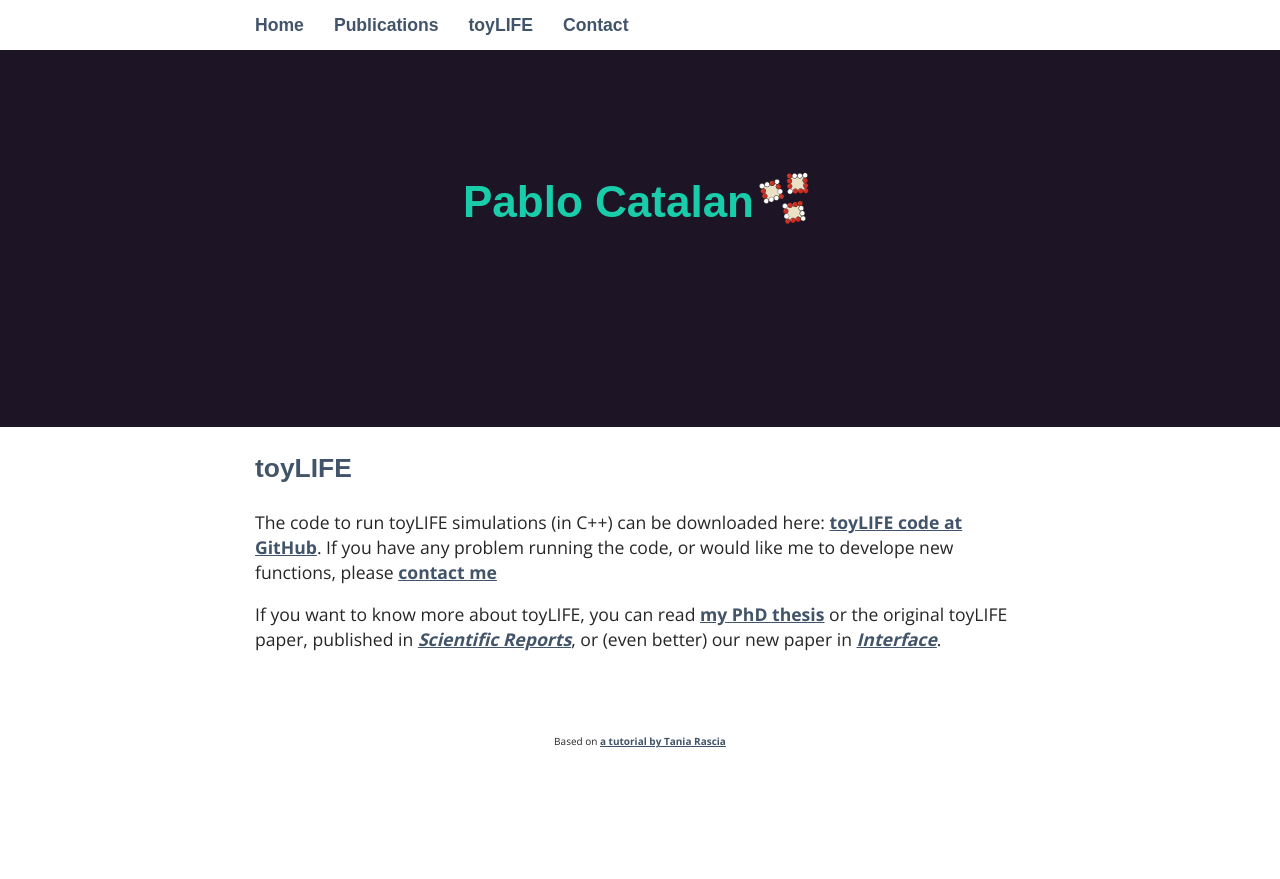
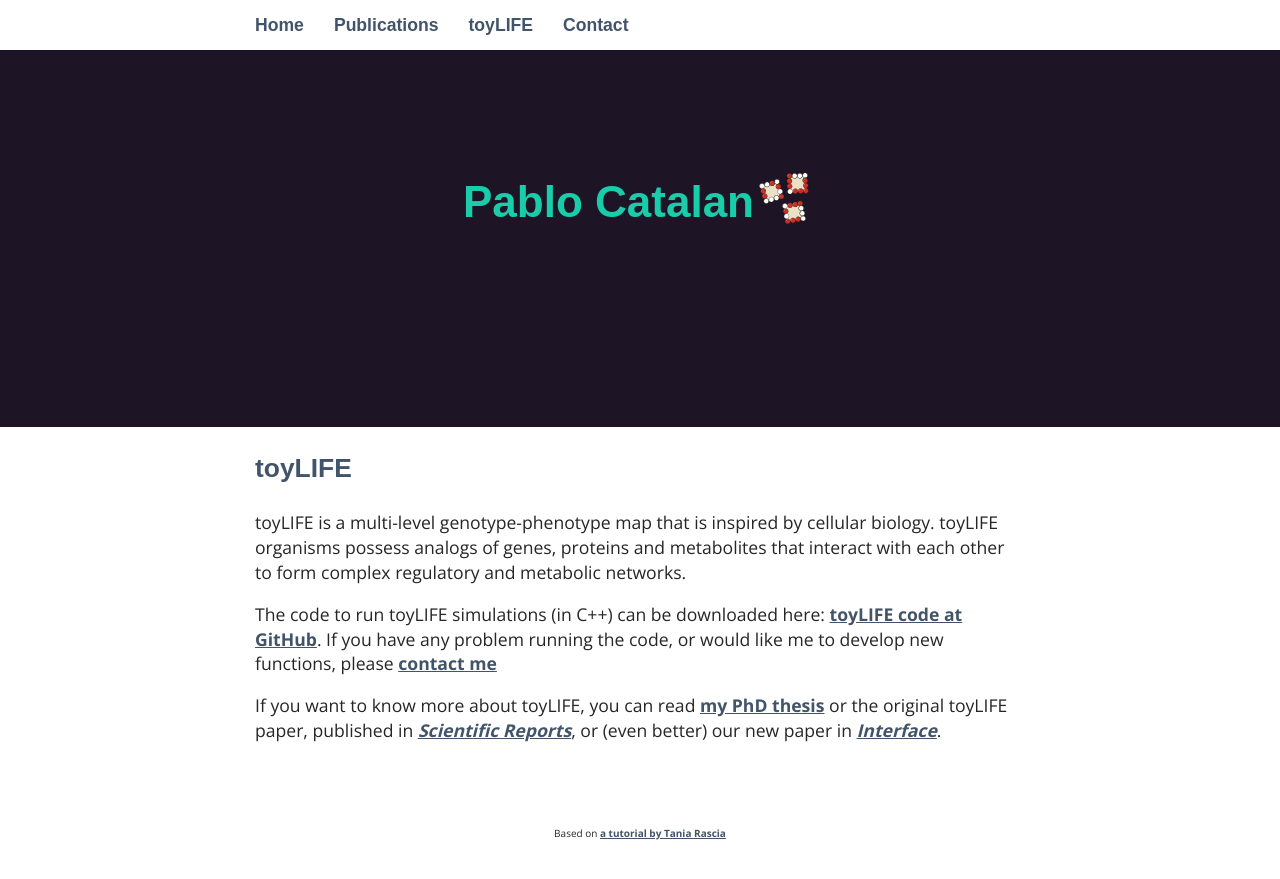
Before and after one commit to PabloCatalan/pablocatalan.github.io, a Jekyll site: the page built from _pages/02_toyLIFE.md, in a window 1280 px wide and 900 px high, scrolled down 73 px. Shown: the top 879 px of the window. Built offline with Jekyll 4.4.1, drawn with Linux system fonts in a browser that asks for light colours; some web fonts are replaced; before the commit the page ends 900 px from its top, so only the background shows below that.

Commit message:
Update 02_toyLIFE.md

```diff
--- a/_pages/02_toyLIFE.md
+++ b/_pages/02_toyLIFE.md
@@ -4,7 +4,8 @@ title: toyLIFE
 permalink: /toyLIFE/
 ---
 
+toyLIFE is a multi-level genotype-phenotype map that is inspired by cellular biology. toyLIFE organisms possess analogs of genes, proteins and metabolites that interact with each other to form complex regulatory and metabolic networks.
 
-The code to run toyLIFE simulations (in C++) can be downloaded here: [toyLIFE code at GitHub](https://github.com/pablocatalan/toylife/). If you have any problem running the code, or would like me to develope new functions, please [contact me](/contact.md)
+The code to run toyLIFE simulations (in C++) can be downloaded here: [toyLIFE code at GitHub](https://github.com/pablocatalan/toylife/). If you have any problem running the code, or would like me to develop new functions, please [contact me](/contact.md)
 
 If you want to know more about toyLIFE, you can read [my PhD thesis](/papers/pablocatalan_phdtesis.pdf) or the original toyLIFE paper, published in [*Scientific Reports*](/papers/arias2014_toylife.pdf), or (even better) our new paper in [*Interface*](/papers/catalan2018_toyLIFE_complexity.pdf).
```
